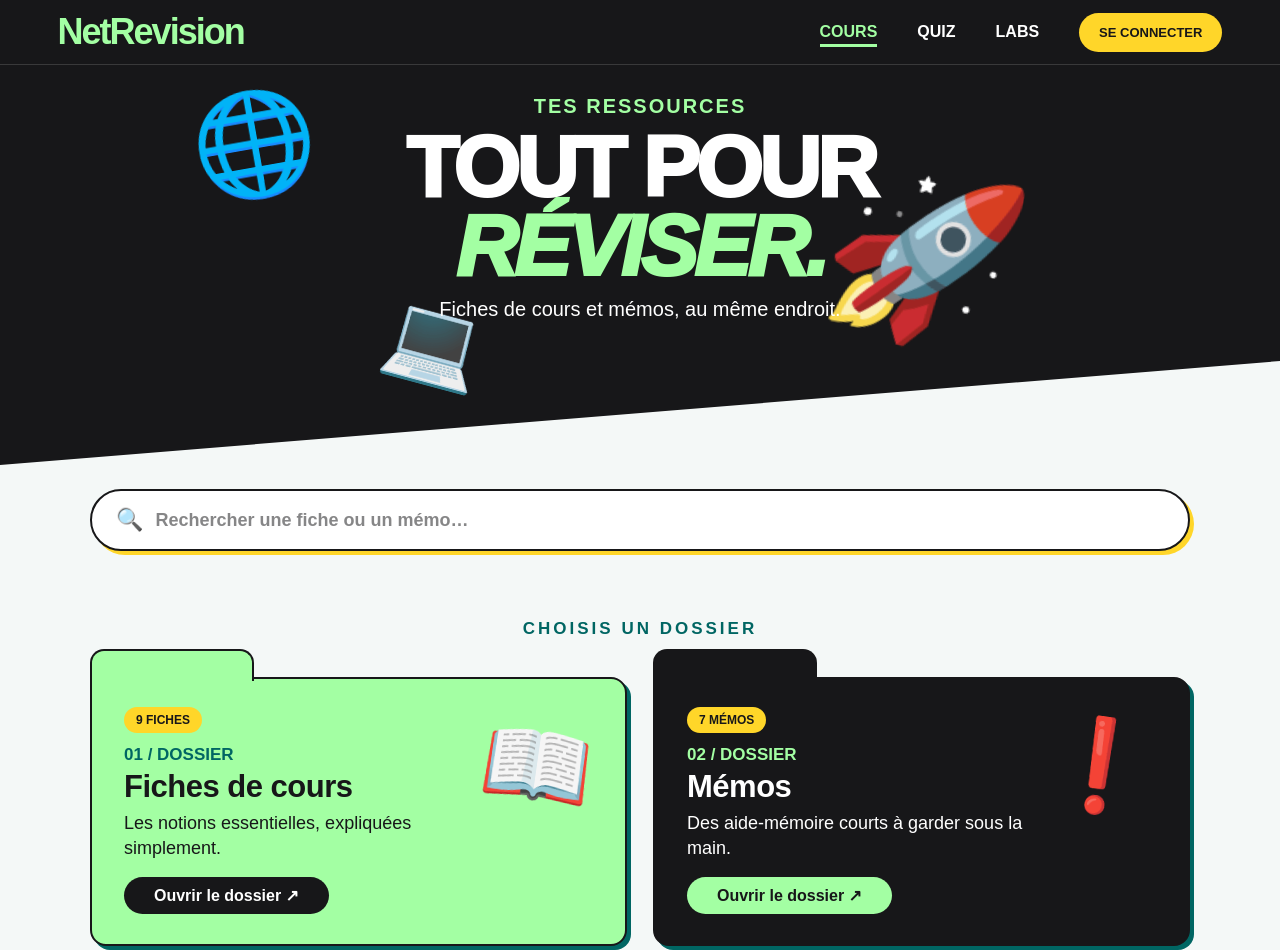
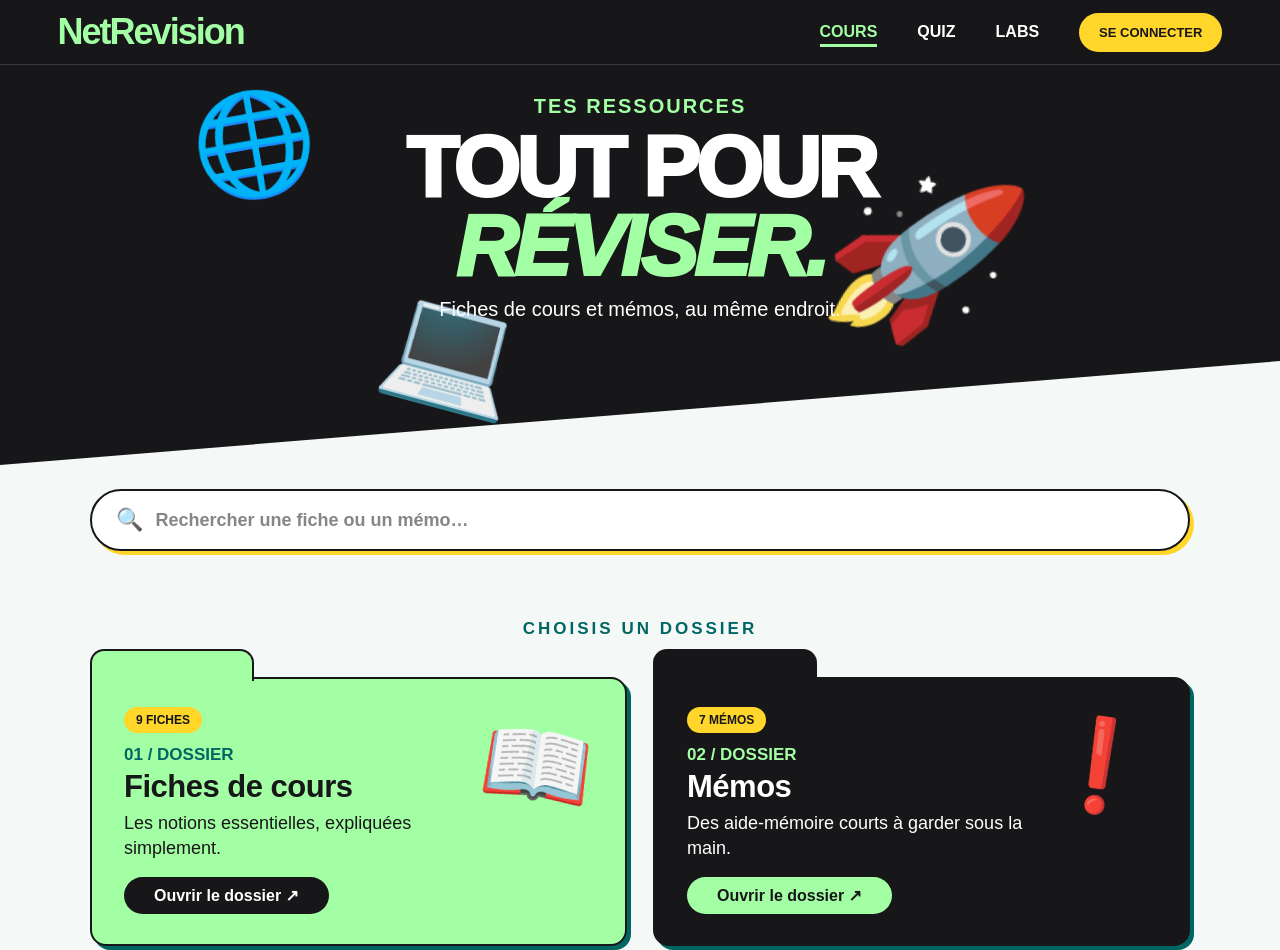
Before and after one commit to just-liana/NetRevision, a plain HTML site: page cours.html in a window 1280 px wide. Shown: the top 950 px of the page. Drawn offline with Linux system fonts and the light colour scheme; a web font is replaced by a local one.

Commit message:
Update style.css

```diff
--- a/style.css
+++ b/style.css
@@ -211,7 +211,7 @@ body {
 
 /* cours.html */
 .hero-world  { left: 15%;   top: 5%;  font-size: 100px; transform: rotate(-10deg); }
-.hero-computer { left: 30%; top: 230px; font-size: 80px; font-weight: bold; transform: rotate(15deg); }
+.hero-computer { left: 30%;  top: 55%; font-size: 110px; font-weight: bold; transform: rotate(15deg); }
 .hero-rocket { right: 20%; top: 25%;  font-size: 160px; transform: rotate(10deg); }
 
 /* =====================================
```
